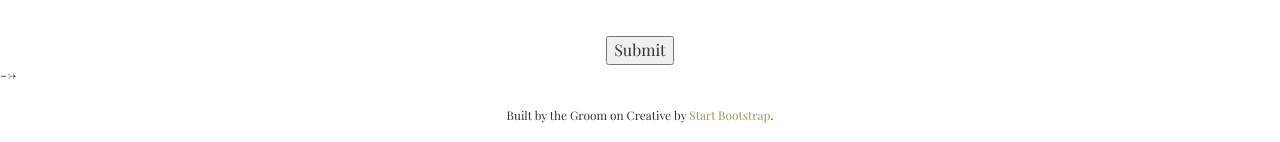
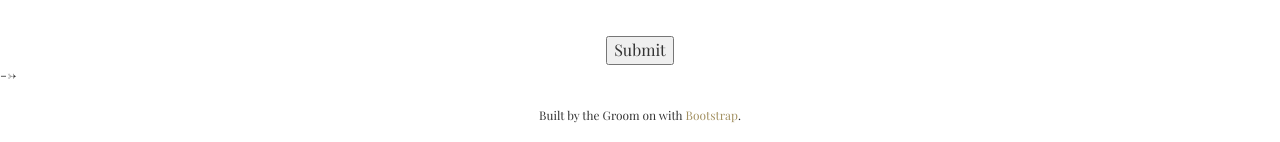
Before and after one commit to notbleh/wed-website, a Jekyll site: the page built from live.html, in a window 1280 px wide and 900 px high, scrolled down 4751 px. Shown: the part 755-897 px from the top of the window. Built offline with Jekyll 4.4.1, drawn with Linux system fonts in a browser that asks for light colours.

Commit message:
Update footer.html

```diff
--- a/_includes/footer.html
+++ b/_includes/footer.html
@@ -1,7 +1,7 @@
 <section id="footer" class="small-padding">
     <div class="container text-center">
         <div class="row">
-            <small>Built by the Groom on Creative by <a href="https://www.startbootstrap.com" target="_blank">Start Bootstrap</a>.</small>
+            <small>Built by the Groom on with <a href="https://www.startbootstrap.com" target="_blank">Bootstrap</a>.</small>
         </div>
     </div>
 </section>
```
